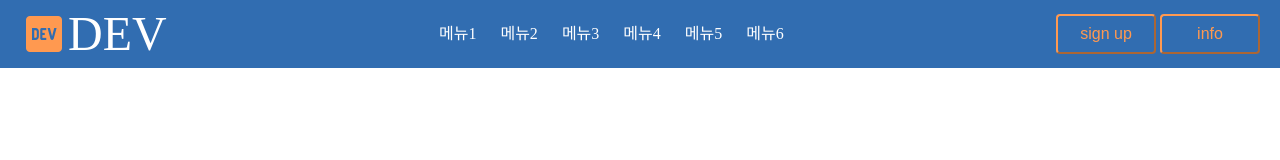
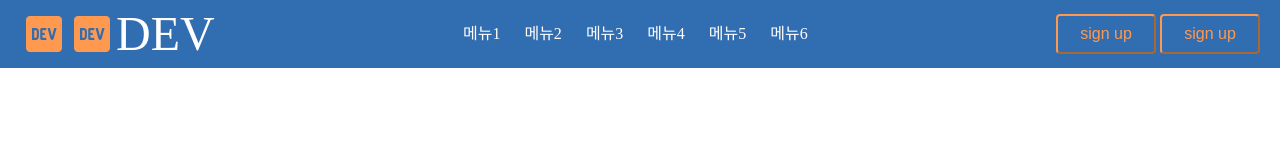
Before and after one commit to kws04181/project_1, a plain HTML site: page 9_responsive/6_nav_bar.html in a window 1280 px wide. Drawn offline with nearby package versions, Linux system fonts and the light colour scheme.

Commit message:
로그인 버튼 하나 더 추가

```diff
--- a/9_responsive/6_nav_bar.html
+++ b/9_responsive/6_nav_bar.html
@@ -59,6 +59,7 @@
   <header>
     <div class="logo">
       <span class="material-icons">logo_dev</span>
+      <span class="material-icons">logo_dev</span>
       <a href="#">DEV</a>
     </div>
     <nav class="nav">
@@ -74,7 +75,7 @@
 
     <div class="btn-group">
       <button type="button" class="btn">sign up</button>
-      <button type="button" class="btn">info</button>
+      <button type="button" class="btn">sign up</button>
     </div>
 
     <a href="#" class="btn-hamburger">
```
